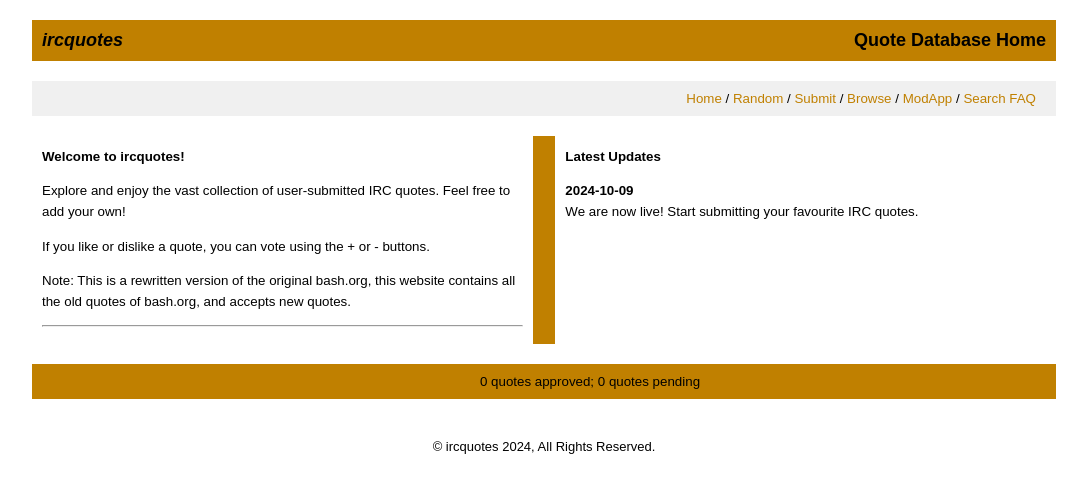
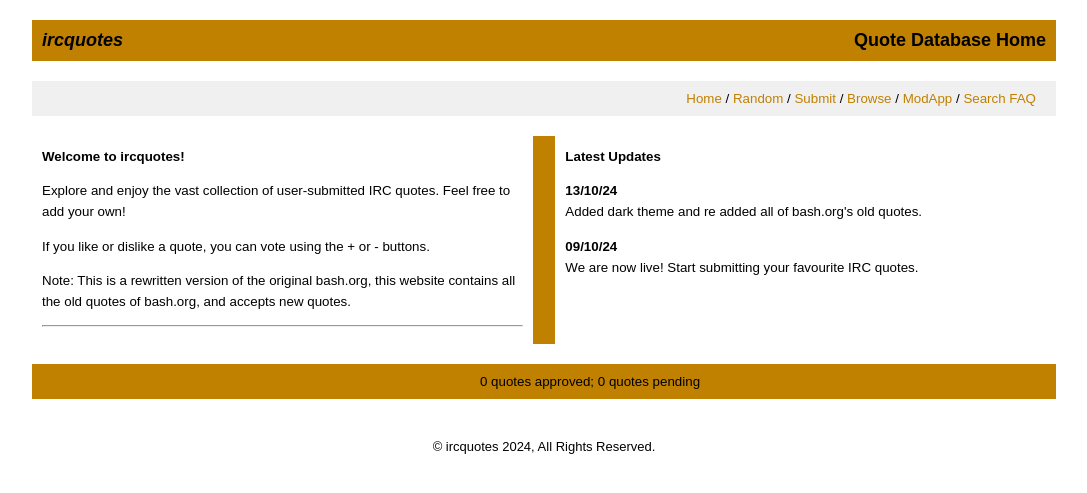
Before and after one commit to ComputerTech312/ircquotes, a Flask app: page / in a window 1280 px wide. Shown: the top 493 px of the page, without its empty margins (96-1183 px from the left). Run offline with Flask 3, Linux system fonts and the light colour scheme; data that the repository does not hold is empty.

Commit message:
Updated news.

```diff
--- a/templates/index.html
+++ b/templates/index.html
@@ -56,7 +56,8 @@
 
                 <td class="bodytext" width="50%" valign="top">
                     <b>Latest Updates</b>
-                    <p><strong>2024-10-09</strong><br>We are now live! Start submitting your favourite IRC quotes.</p>
+                    <p><strong>13/10/24</strong><br>Added dark theme and re added all of bash.org's old quotes.</p>
+                    <p><strong>09/10/24</strong><br>We are now live! Start submitting your favourite IRC quotes.</p>
                 </td>
             </tr>
         </table>
```
